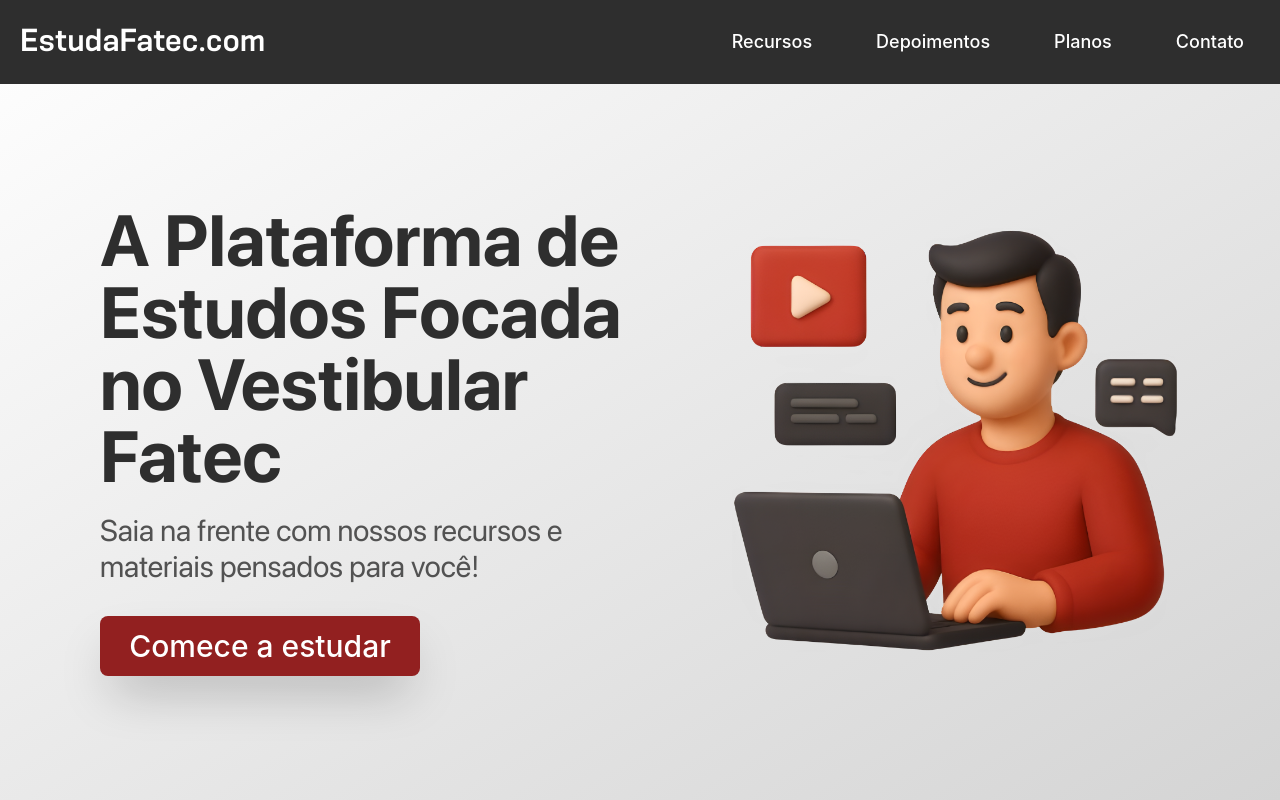
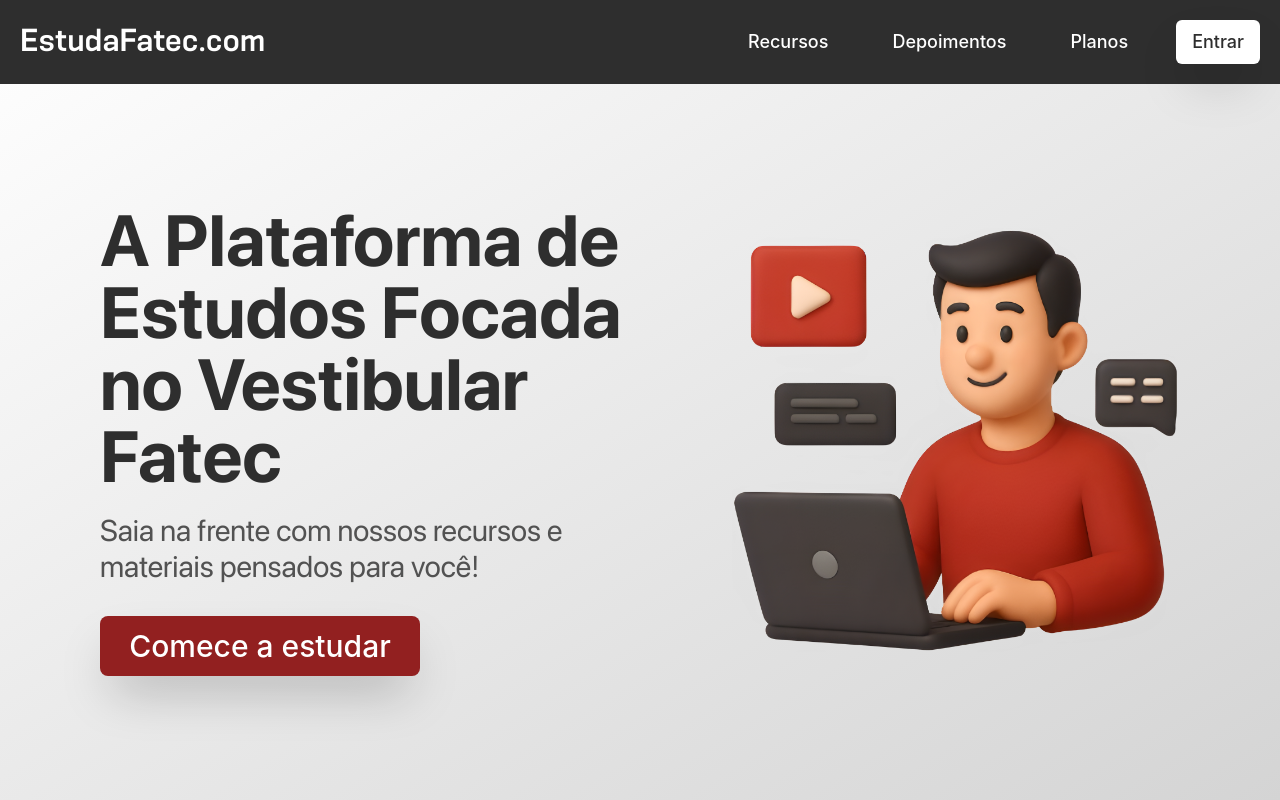
Before and after one commit to OLuizFernando/estudafatec.com, a Next.js app: page / in a window 1280 px wide. Shown: the top 800 px of the page. Built offline with nearby package versions, Linux system fonts and the light colour scheme; a web font is replaced by a local one.

Commit message:
change `Contato` to `Entrar` in `Navbar` component

```diff
--- a/components/Navbar/index.js
+++ b/components/Navbar/index.js
@@ -5,7 +5,6 @@ function Navbar() {
     { id: 0, text: "Recursos", href: "/#recursos" },
     { id: 1, text: "Depoimentos", href: "/#depoimentos" },
     { id: 2, text: "Planos", href: "/#planos" },
-    { id: 3, text: "Contato", href: "#contato" },
   ];
 
   const pathname = usePathname();
@@ -64,6 +63,14 @@ function Navbar() {
                   </a>
                 </li>
               ))}
+              <li>
+                <a
+                  href="/login"
+                  className="block py-2 px-3 rounded-md md:py-2 md:px-4 my-1 md:my-0 text-[#2e2e2e] bg-white hover:bg-neutral-200 shadow-2xl hover:px-3.5 md:hover:px-4.5 transition-all duration-200 ease-in-out"
+                >
+                  Entrar
+                </a>
+              </li>
             </ul>
           </div>
         </div>
```
